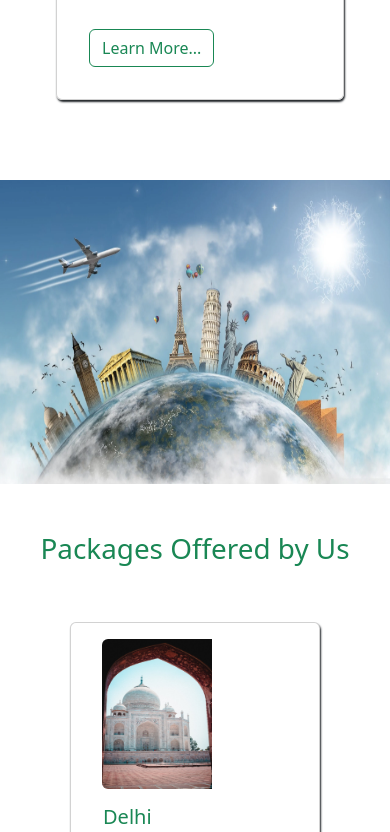
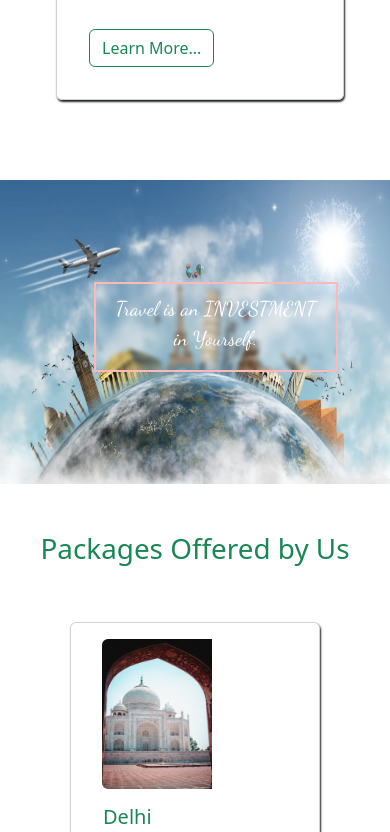
Before and after one commit to AkarshAB/Travel-Site, a plain HTML site: page index.html in a window 390 px wide. Shown: the part 5681-6513 px from the top of the page. Drawn offline with nearby package versions, Linux system fonts and the light colour scheme; a web font is replaced by a local one.

Commit message:
Travel-Site

```diff
--- a/index.html
+++ b/index.html
@@ -252,7 +252,7 @@
     </div>
 
 
-    <div><img class="travelbanner2 mt-5 pt-3" src="./Images/travel banner2.webp" alt="" width="100%" height="600px">
+    <div class="travelDiv"><img class="travelbanner2 mt-5 pt-3" src="./Images/travel banner2.webp" alt="" width="100%" height="600px">
         <div class="travelbanner2text z-0">
             <p>Travel is an INVESTMENT <br> in Yourself.</p>
         </div>
--- a/style.css
+++ b/style.css
@@ -72,7 +72,7 @@
     transition: all 0.15s;
 }
 
-.travelbanner2 {
+.travelDiv {
     position: relative;
 }
 
@@ -83,7 +83,7 @@
     background-color: rgba(132, 132, 255, );
     backdrop-filter: blur(2px);
     border: 2px double rgb(252, 185, 185);
-    top: 458%;
+    top: 45%;
     left: 37%;
     font-weight: 700;
     text-align: center;
@@ -181,7 +181,7 @@
         height: 20rem;
     }
     .travelbanner2text {
-        top: 1159%;
+        top: 45%;
         left: 34.7%;
         font-weight: 400;
         font-size: 22px;
@@ -189,7 +189,7 @@
         padding-right:20px ;
         padding-top: 10px;
         padding-bottom: 0px;
-        color: black;
+        color: white;
         z-index: 1000;
     }
     .packages-row {
@@ -249,7 +249,7 @@
         height: 20rem;
     }
     .travelbanner2text {
-        top: 1132%;
+        top: 45%;
         left: 33.7%;
         font-weight: 400;
         font-size: 22px;
@@ -257,7 +257,7 @@
         padding-right:20px ;
         padding-top: 10px;
         padding-bottom: 0px;
-        color: black;
+        color: white;
         z-index: 1000;
     }
     .packages-row {
@@ -317,7 +317,7 @@
         height: 20rem;
     }
     .travelbanner2text {
-        top: 1132%;
+        top: 45%;
         left: 32.5%;
         font-weight: 400;
         font-size: 22px;
@@ -325,7 +325,7 @@
         padding-right:20px ;
         padding-top: 10px;
         padding-bottom: 0px;
-        color: black;
+        color: white;
         z-index: 1000;
     }
     .packages-row {
@@ -384,7 +384,7 @@
         height: 20rem;
     }
     .travelbanner2text {
-        top: 1132%;
+        top: 45%;
         left: 32%;
         font-weight: 400;
         font-size: 20px;
@@ -392,7 +392,7 @@
         padding-right:20px ;
         padding-top: 10px;
         padding-bottom: 0px;
-        color: black;
+        color: white;
         z-index: 1000;
     }
     .packages-row {
@@ -451,7 +451,7 @@
         height: 20rem;
     }
     .travelbanner2text {
-        top: 1140%;
+        top: 45%;
         left: 30%;
         font-weight: 400;
         font-size: 20px;
@@ -459,7 +459,7 @@
         padding-right:20px ;
         padding-top: 10px;
         padding-bottom: 0px;
-        color: black;
+        color: white;
         z-index: 1000;
     }
     .packages-row {
@@ -519,7 +519,7 @@
         height: 20rem;
     }
     .travelbanner2text {
-        top: 1140%;
+        top: 45%;
         left: 30%;
         font-weight: 400;
         font-size: 20px;
@@ -527,7 +527,7 @@
         padding-right:20px ;
         padding-top: 10px;
         padding-bottom: 0px;
-        color: black;
+        color: white;
         z-index: 1000;
     }
     .packages-row {
@@ -582,7 +582,7 @@
         left: 29.5%;
     }
     .travelbanner2text {
-        top: 1155%;
+        top: 45%;
         left: 24%;
 
     }
```
